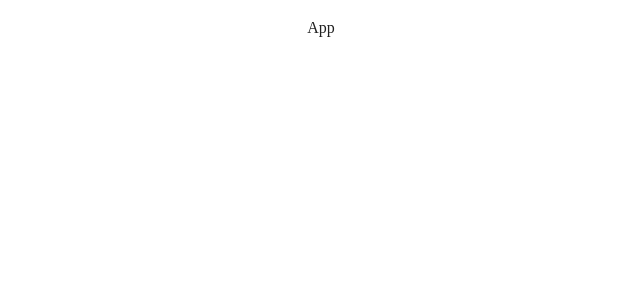
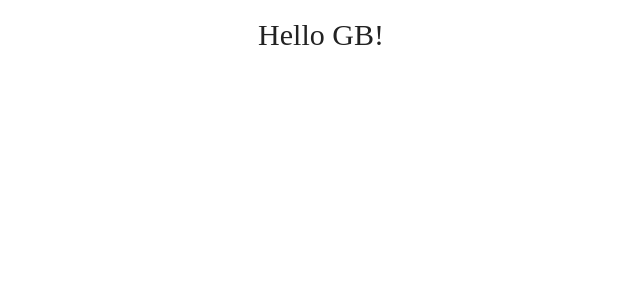
Before and after one commit to Kamil-87/gb-react, a React (Create React App) app: page / in a window 1280 px wide. Shown: the top 300 px of the page, without its empty margins (319-959 px from the left). Built offline with nearby package versions, Linux system fonts and the light colour scheme.

Commit message:
commit homework lesson 1

```diff
--- a/src/App.js
+++ b/src/App.js
@@ -1,9 +1,12 @@
 import './App.css';
+import {Message} from "./components";
+
+const text = 'Hello GB!'
 
 function App() {
   return (
     <div className="App">
-      App
+        <Message text={text}/>
     </div>
   );
 }
--- /dev/null
+++ b/src/components/Message/Message.module.css
@@ -0,0 +1,4 @@
+.Message {
+    color: #222222;
+    font-size: 30px;
+}
--- /dev/null
+++ b/src/components/Message/index.js
@@ -0,0 +1,8 @@
+import React from "react";
+import styles from './Message.module.css'
+
+export const Message = (props) => {
+    return <div className={styles.Message}>
+        <p>{props.text}</p>
+    </div>
+}
--- a/src/components/index.js
+++ b/src/components/index.js
@@ -1 +1 @@
-export * from './message-list'
+export * from './Message'
```
